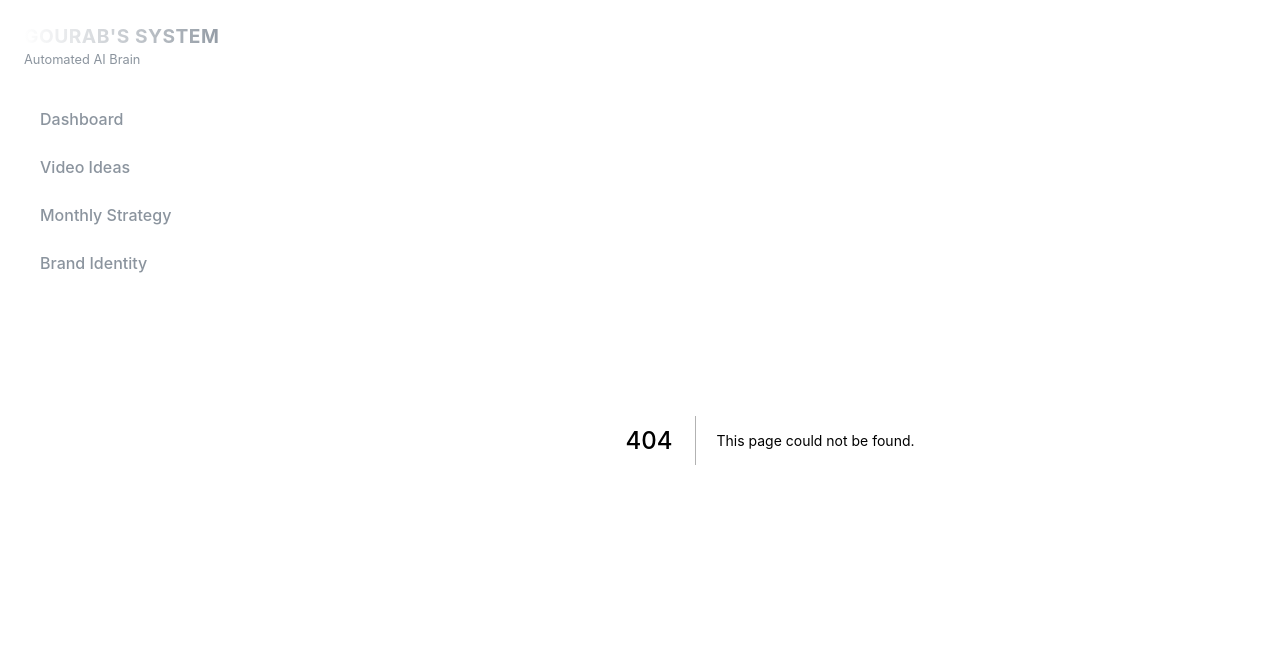
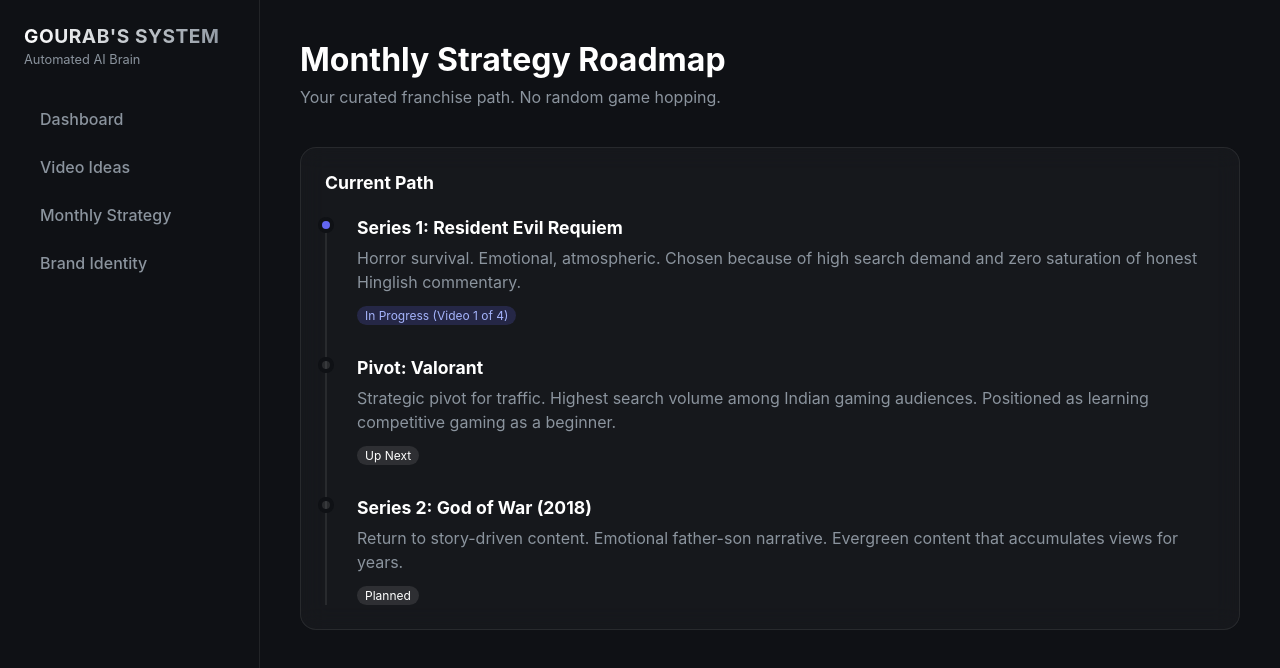
Before and after one commit to Gourabbabu/youtube-automation, a Next.js app: page /strategy in a window 1280 px wide. Before the commit this address had no page. Shown: the top 668 px of the page. Built offline with nearby package versions, Linux system fonts and the light colour scheme.

Commit message:
Added UI pages for Ideas, Strategy, and Brand

```diff
--- /dev/null
+++ b/src/app/strategy/page.jsx
@@ -0,0 +1,45 @@
+export default function StrategyPage() {
+  return (
+    <div>
+      <div className="header">
+        <h2>Monthly Strategy Roadmap</h2>
+        <p>Your curated franchise path. No random game hopping.</p>
+      </div>
+
+      <div className="card glass" style={{ marginBottom: '32px' }}>
+        <h3 style={{ marginBottom: '24px' }}>Current Path</h3>
+
+        <div style={{ position: 'relative', paddingLeft: '30px', borderLeft: '2px solid var(--surface-border)', display: 'flex', flexDirection: 'column', gap: '32px' }}>
+
+          <div style={{ position: 'relative' }}>
+            <div style={{ position: 'absolute', left: '-39px', top: '0', width: '16px', height: '16px', borderRadius: '50%', background: 'var(--accent)', border: '4px solid var(--background)' }}></div>
+            <h4 style={{ color: 'var(--text-primary)', fontSize: '1.1rem' }}>Series 1: Resident Evil Requiem</h4>
+            <p style={{ color: 'var(--text-secondary)', marginTop: '8px', lineHeight: '1.5' }}>
+              Horror survival. Emotional, atmospheric. Chosen because of high search demand and zero saturation of honest Hinglish commentary.
+            </p>
+            <span className="tag" style={{ background: 'rgba(99, 102, 241, 0.2)', color: '#a5b4fc', marginTop: '12px', display: 'inline-block' }}>In Progress (Video 1 of 4)</span>
+          </div>
+
+          <div style={{ position: 'relative' }}>
+            <div style={{ position: 'absolute', left: '-39px', top: '0', width: '16px', height: '16px', borderRadius: '50%', background: 'var(--surface-border)', border: '4px solid var(--background)' }}></div>
+            <h4 style={{ color: 'var(--text-primary)', fontSize: '1.1rem' }}>Pivot: Valorant</h4>
+            <p style={{ color: 'var(--text-secondary)', marginTop: '8px', lineHeight: '1.5' }}>
+              Strategic pivot for traffic. Highest search volume among Indian gaming audiences. Positioned as learning competitive gaming as a beginner.
+            </p>
+            <span className="tag" style={{ marginTop: '12px', display: 'inline-block' }}>Up Next</span>
+          </div>
+
+          <div style={{ position: 'relative' }}>
+            <div style={{ position: 'absolute', left: '-39px', top: '0', width: '16px', height: '16px', borderRadius: '50%', background: 'var(--surface-border)', border: '4px solid var(--background)' }}></div>
+            <h4 style={{ color: 'var(--text-primary)', fontSize: '1.1rem' }}>Series 2: God of War (2018)</h4>
+            <p style={{ color: 'var(--text-secondary)', marginTop: '8px', lineHeight: '1.5' }}>
+              Return to story-driven content. Emotional father-son narrative. Evergreen content that accumulates views for years.
+            </p>
+            <span className="tag" style={{ marginTop: '12px', display: 'inline-block' }}>Planned</span>
+          </div>
+
+        </div>
+      </div>
+    </div>
+  );
+}
```
Also changed, not shown: src/app/brand/page.jsx (added, +51 -0 lines), src/app/ideas/page.jsx (added, +70 -0 lines).
